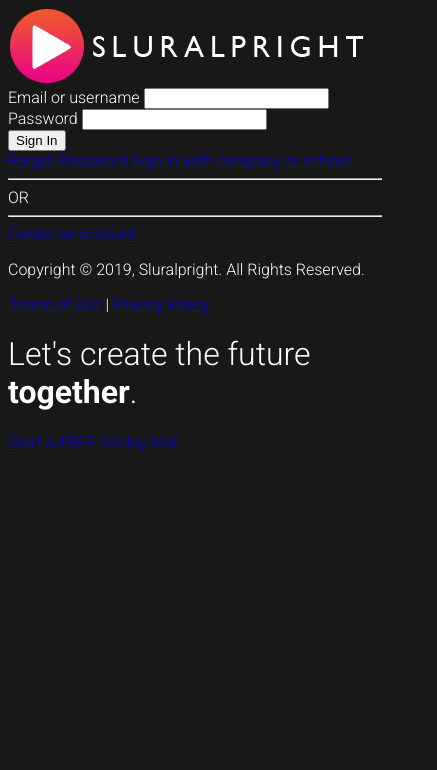
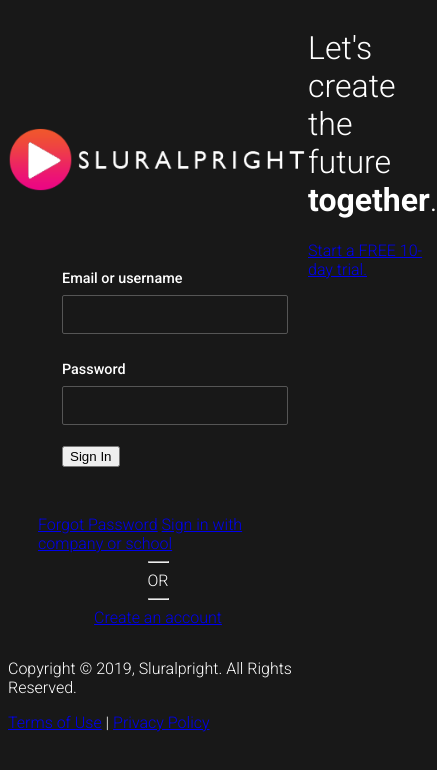
Before and after one commit to charlesmartinreed/Sluralpright, a plain HTML site: page index.html in a window 390 px wide. Shown: the whole page, 437 px wide, since content can reach past the window. Drawn offline with Linux system fonts and the light colour scheme.

Commit message:
Add media query for larger devices.

```diff
--- a/style.css
+++ b/style.css
@@ -16,3 +16,106 @@
 h6 {
 	font-weight: 300;
 }
+
+#wrapper {
+	display: -webkit-box;
+	display: -ms-flexbox;
+	display: flex;
+	/* default is row */
+	-webkit-box-orient: horizontal;
+	-webkit-box-direction: normal;
+	    -ms-flex-direction: row;
+	        flex-direction: row;
+}
+
+#left {
+	display: -webkit-box;
+	display: -ms-flexbox;
+	display: flex;
+	-webkit-box-orient: vertical;
+	-webkit-box-direction: normal;
+	    -ms-flex-direction: column;
+	        flex-direction: column;
+	-webkit-box-flex: 1;
+	    -ms-flex: 1;
+	        flex: 1;
+	-webkit-box-align: center;
+	    -ms-flex-align: center;
+	        align-items: center;
+	/* note: You need to set the height in order to be able to justify content */
+	min-height: 100vh;
+	-webkit-box-pack: center;
+	    -ms-flex-pack: center;
+	        justify-content: center;
+}
+
+#right {
+	-webkit-box-flex: 1;
+	    -ms-flex: 1;
+	        flex: 1;
+}
+
+/* SIGN IN SECTION */
+#sign-in {
+	display: -webkit-box;
+	display: -ms-flexbox;
+	display: flex;
+	-webkit-box-orient: vertical;
+	-webkit-box-direction: normal;
+	    -ms-flex-direction: column;
+	        flex-direction: column;
+	-webkit-box-pack: center;
+	    -ms-flex-pack: center;
+	        justify-content: center;
+	-webkit-box-align: center;
+	    -ms-flex-align: center;
+	        align-items: center;
+	width: 80%;
+	/* rem is a multiplier based upon the size set in the HTML element. 16px is default. */
+	padding-bottom: 1rem;
+}
+
+#sign-in form {
+	width: 80%;
+	padding-bottom: 3rem;
+}
+
+#sign-in .logo {
+	margin-bottom: 8vh;
+}
+
+#sign-in .logo img {
+	width: 300px;
+}
+
+#sign-in label {
+	font-size: 0.9rem;
+	line-height: 2rem;
+	font-weight: 500;
+}
+
+#sign-in .text-input {
+	margin-bottom: 1.3rem;
+	width: 100%;
+	border: 1px solid #555;
+	border-radius: 2px;
+	background: #181818;
+	color: #CCC;
+	padding: 0.5rem 1rem;
+	line-height: 1.3rem;
+}
+
+/* MEDIA QUERIES */
+@media (min-width: 1200px) {
+	#left {
+		-webkit-box-flex: 4;
+		    -ms-flex: 4;
+		        flex: 4;
+	}
+
+	#right {
+		-webkit-box-flex: 6;
+		    -ms-flex: 6;
+		        flex: 6;
+	}
+}
```
